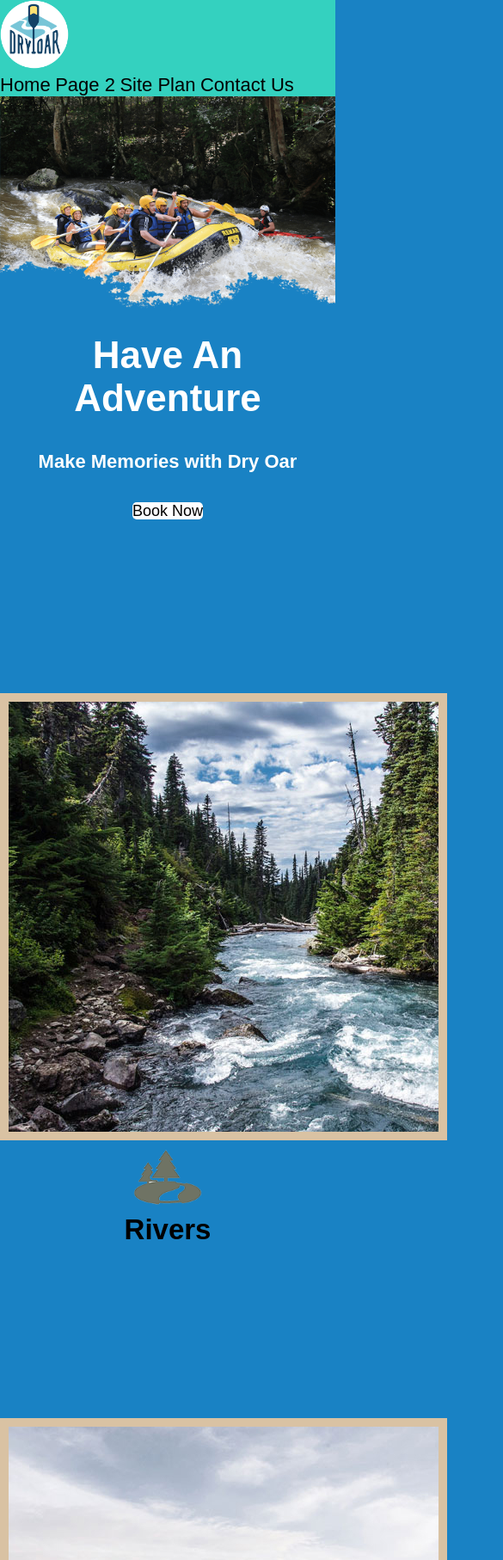
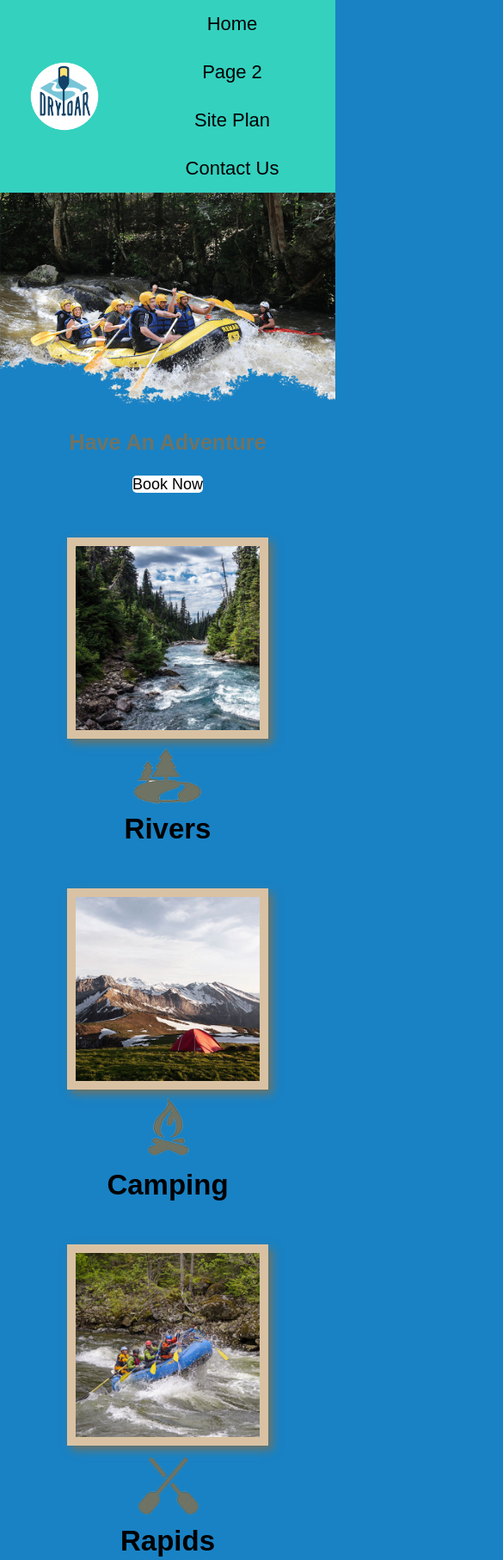
Before and after one commit to Dragron1996/wdd-130, a plain HTML site: page wwr/index.html in a window 390 px wide. Shown: the top 1814 px of the page at 86% size, 585 px wide, since content can reach past the window. Drawn offline with Linux system fonts and the light colour scheme.

Commit message:
assignment 7

```diff
--- a/Styles/styles.css
+++ b/Styles/styles.css
@@ -4,11 +4,13 @@
     color: white;
     margin: 40px;
     font-size: 1.5em;
+    padding: 25px;
  }
 
  h1 {
     color: steelblue;
     text-align: center;
+    margin: 50px 0;
   }
   img {
     width: 800px;
@@ -38,6 +40,7 @@ img {
   width: 80%;
   display: block;
   margin: 0 auto;
+  border: 4px solid steelblue;
 }
 
 p {
@@ -48,7 +51,7 @@ nav {
   text-align: center;
   background-color: steelblue;
   color: white;
-  padding: 10px;
+  padding: 25px;
 }
 
 main p {
@@ -60,4 +63,9 @@ main p {
 footer p {
   font-size: 20px;
   margin: 20px auto;
+  padding: 25px;
 }
+
+body {
+  margin: 0
+}
--- a/wwr/index.html
+++ b/wwr/index.html
@@ -10,7 +10,7 @@
 <body>
     <div id="content">
     <header>
-        <a>
+        <a id="logo_link" href="index.html">
             <img class="logo" src="images/logo.png" alt="Dry Oar Logo">
         </a>
         <nav>
--- a/wwr/styles/style.css
+++ b/wwr/styles/style.css
@@ -22,7 +22,8 @@ nav a{
     text-align: center;
     font-family: 'Roboto', sans-serif;
     font-family: "Times New Roman", Times, serif;
-    font-family: Arial, Helvetica, sans-serif
+    font-family: Arial, Helvetica, sans-serif;
+    color: white;
 }
 .button-box{
     text-align: center;
@@ -70,7 +71,9 @@ nav a:hover{
     font-family: Arial, Helvetica, sans-serif
 }
 #background{
-    background-color:#1982C4
+    background-color:#1982C4;
+    grid-column: 1/11;
+    grid-row: 4/9;
 }
 .msg{
     background-color:#FF595E;
@@ -83,6 +86,9 @@ footer{
     font-family: "Times New Roman", Times, serif;
     font-family: Arial, Helvetica, sans-serif;
     margin-top: 200px;
+    display: flex;
+    justify-content: space-around;
+    align-items: center;
 }
 .home-title{
     color:white;
@@ -147,7 +153,125 @@ h2 {
 
 .card-img {
     border: 10px solid #d9c2a3;
+    transition: transform .5s;
+    box-shadow: 5px 5px 10px #6f7364;
     }
+
+.card-img:hover {
+    opacity: .6;
+    transform: scale(1.1);
+    }
+
 main section img {
     box-sizing: border-box;
     }
+
+header {
+    display: grid;
+    grid-template-columns: 150px auto;
+}
+
+nav {
+    display: flex;
+    justify-content: space-around;
+}
+
+#logo_link {
+    padding-top: 5px;
+    justify-self: center;
+    align-self: center;
+}
+
+#hero {
+    display: grid;
+    grid-template-columns: 1fr 3fr 1fr;
+    margin-top: -100px;
+}
+
+#hero-box {
+    grid-column: 1/4;
+    grid-row: 1/3;
+    z-index: -1;
+}
+
+#hero-msg{
+    grid-column: 2/3;
+    grid-row: 1/2;
+    margin-top: 100px;
+}
+
+.card-img, .mountains {
+    width: 100%;
+}
+
+.rivers-card{
+    grid-column: 2/4;
+    grid-row: 2/3;
+}
+
+.camping-card{
+    grid-column: 5/7;
+    grid-row: 2/3;
+}
+
+.rapids-card{
+    grid-column: 8/10;
+    grid-row: 2/3;
+}
+
+.mountains{
+    grid-column: 2/7;
+    grid-row: 5/8;
+    box-shadow: 5px 5px 10px #6f7364;
+    width: 100%;
+}
+
+.msg{
+    grid-column: 6/10;
+    grid-row: 6/7;
+    box-shadow: 5px 5px 10px #6f7364;
+    background-color: #6f7364;
+    padding: 35px;
+}
+
+@media screen and (max-width: 900px) {
+    #hero, .home-grid {
+        display: block;
+        height: auto;
+    }
+    nav, footer {
+        flex-direction: column;
+    }
+    nav a {
+        display: block;
+        padding: 15px;
+    }
+    #hero {
+        margin-top: 0;
+    }
+    #hero-msg {
+        margin-top: 0;
+    }
+    #hero-msg h4 {
+        display: none;
+    }
+    .home-title {
+        font-size: 25px;
+        color: #6f7364;
+    }
+    .rivers-card, .camping-card, .rapids-card {
+        margin: 50px auto;
+        width: 60%;
+    }
+    #background {
+        display: none;
+    }
+    .mountains, .msg {
+        width: 80%;
+        display: block;
+        margin: 0 auto;
+    }
+    footer {
+        margin-top: 25px;
+    }
+}
```
